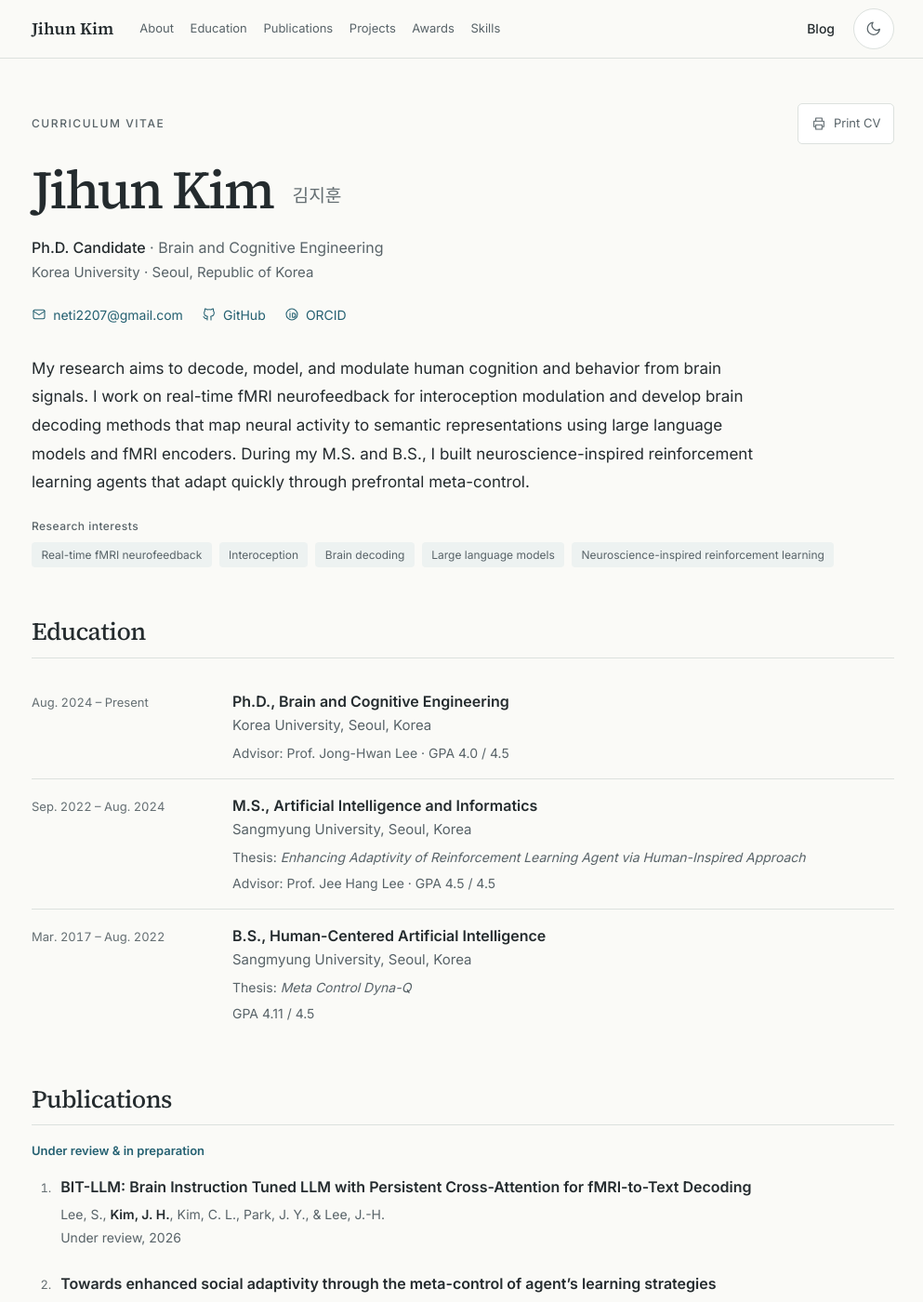
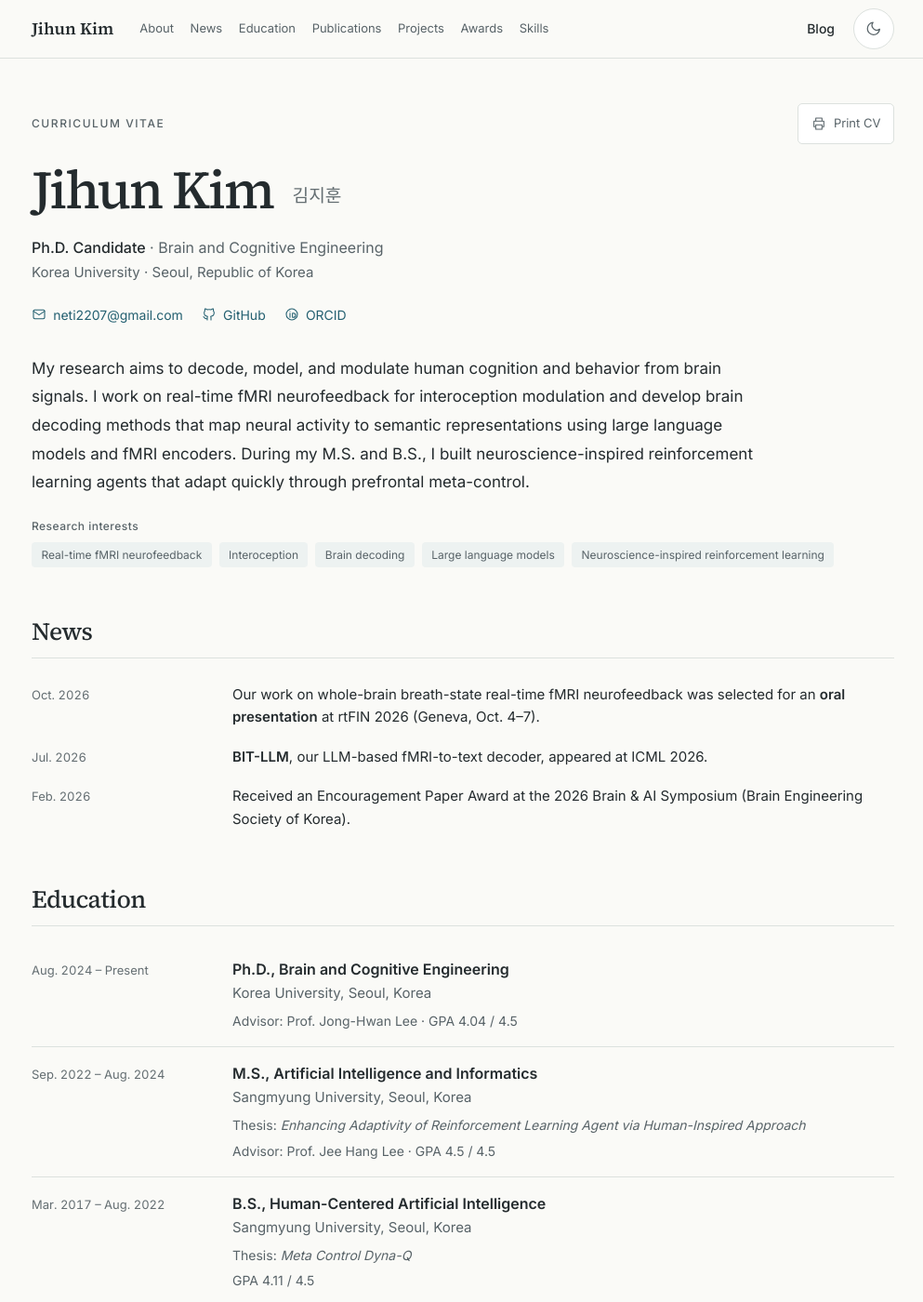
Before and after one commit to 201710757/201710757.github.io, a Jekyll site: the page built from index.html, in a window 1280 px wide and 1400 px high. Shown: the whole window at 93% size, without its empty margins (142-1135 px from the left). Built offline with Jekyll 4.4.1, drawn with Linux system fonts in a browser that asks for light colours; some of the changed text lies outside the part shown.

Commit message:
CV: add ICML 2026, rtFIN 2026 oral, new 2026 projects, and News section
- BIT-LLM moved from under review to ICML 2026 (poster + OpenReview links)
- Add rtFIN 2026 (Geneva) abstract selected for oral presentation
- Add 2026 NRF and IITP projects; ETRI project ended in 2025; Ph.D. GPA 4.04
- New News section; in-preparation paper moved to end of Publications
- Mobile section nav fits at 360-390px

Co-Authored-By: Claude Opus 5.5 <noreply@anthropic.com>

```diff
--- a/_data/cv.yml
+++ b/_data/cv.yml
@@ -19,6 +19,14 @@ about: >-
   language models and fMRI encoders. During my M.S. and B.S., I built neuroscience-inspired
   reinforcement learning agents that adapt quickly through prefrontal meta-control.
 
+news:
+  - date: Oct. 2026
+    text: "Our work on whole-brain breath-state real-time fMRI neurofeedback was selected for an **oral presentation** at rtFIN 2026 (Geneva, Oct. 4–7)."
+  - date: Jul. 2026
+    text: "**BIT-LLM**, our LLM-based fMRI-to-text decoder, appeared at ICML 2026."
+  - date: Feb. 2026
+    text: Received an Encouragement Paper Award at the 2026 Brain & AI Symposium (Brain Engineering Society of Korea).
+
 interests:
   - Real-time fMRI neurofeedback
   - Interoception
@@ -31,7 +39,7 @@ education:
     degree: Ph.D., Brain and Cognitive Engineering
     school: Korea University, Seoul, Korea
     advisor: Prof. Jong-Hwan Lee
-    gpa: 4.0 / 4.5
+    gpa: 4.04 / 4.5
   - period: Sep. 2022 – Aug. 2024
     degree: M.S., Artificial Intelligence and Informatics
     school: Sangmyung University, Seoul, Korea
@@ -45,15 +53,6 @@ education:
     gpa: 4.11 / 4.5
 
 publications:
-  - group: Under review & in preparation
-    items:
-      - authors: Lee, S., **Kim, J. H.**, Kim, C. L., Park, J. Y., & Lee, J.-H.
-        title: "BIT-LLM: Brain Instruction Tuned LLM with Persistent Cross-Attention for fMRI-to-Text Decoding"
-        venue: Under review
-        year: 2026
-      - authors: "**Kim, J. H.**, Kim, S. H., Kim, D. H., & Lee, J. H."
-        title: Towards enhanced social adaptivity through the meta-control of agent’s learning strategies
-        venue: In preparation
   - group: Journal articles
     items:
       - authors: "**Kim, J. H.**, & Lee, J. H."
@@ -79,6 +78,20 @@ publications:
             url: https://doi.org/10.3745/KTSDE.2022.11.10.427
   - group: Conference papers & abstracts
     items:
+      - authors: Lee, S., **Kim, J. H.**, Kim, C. L., Park, J. Y., & Lee, J.-H.
+        title: "BIT-LLM: Brain Instruction Tuned LLM with Persistent Cross-Attention for fMRI-to-Text Decoding"
+        venue: "*Forty-third International Conference on Machine Learning (ICML)*"
+        year: 2026
+        links:
+          - label: ICML
+            url: https://icml.cc/virtual/2026/poster/65031
+          - label: OpenReview
+            url: https://openreview.net/forum?id=HZhlRnJOHq
+      - authors: "**Kim, J. H.**, Kang, J.-E., Choi, H., Kim, Y., Kim, J., Kim, H., & Lee, J.-H."
+        title: Whole-Brain Breath-State Real-Time fMRI Neurofeedback Links Decoder-Guided Regulation to Salience-Network
+        venue: "*Real-Time Functional Imaging and Neurofeedback Meeting (rtFIN 2026)*, Geneva, Switzerland"
+        year: 2026
+        note: Oral presentation
       - authors: "**Kim, J. H.**, & Lee, J. H."
         title: Prefrontal meta-control enables the improved adaptivity of reinforcement learning agents
         venue: "*The 6th Multidisciplinary Conference on Reinforcement Learning and Decision Making (RLDM)*"
@@ -96,6 +109,11 @@ publications:
             url: https://doi.org/10.1007/978-3-030-98404-5_9
           - label: PDF
             url: /assets/papers/kim2021_ihci_touching-minds.pdf
+  - group: In preparation
+    items:
+      - authors: "**Kim, J. H.**, Kim, S. H., Kim, D. H., & Lee, J. H."
+        title: Towards enhanced social adaptivity through the meta-control of agent’s learning strategies
+        venue: In preparation
 
 patents:
   - title: System and method for experiment control and adaptive feedback for real-time fMRI-based interoceptive neurofeedback
@@ -105,6 +123,14 @@ patents:
     date: Filed Apr. 2026
 
 projects:
+  - period: 2026 – Present
+    title: Multimodal Foundation Model for Brain, Cognition, and Emotion
+    org: Korea University · National Research Foundation of Korea (NRF)
+    role: Development of an fMRI foundation model
+  - period: 2026 – Present
+    title: Brain- and Biology-Inspired AI Learning Technologies
+    org: Korea University · Institute of Information & Communications Technology Planning & Evaluation (IITP)
+    role: Development of a human–AI validation system
   - period: 2025 – Present
     title: Enhancing Brain–Body–Mind Interoceptive Indicators in Early Adolescents
     org: Korea University · National Research Foundation of Korea (NRF)
@@ -113,7 +139,7 @@ projects:
     title: Advanced Research on Real-Time fMRI-Based Neuro-Reinforcement Learning
     org: Korea University · National Research Foundation of Korea (NRF)
     role: Development of a real-time fMRI toolbox and brain decoder
-  - period: 2024 – Present
+  - period: 2024 – 2025
     title: Advancing High-Order Cognitive Neural Mechanisms in Human Modality Learning
     org: Korea University · Electronics and Telecommunications Research Institute (ETRI)
     role: Development of an fMRI encoder and multimodal LLM; group leader (2025)
@@ -125,6 +151,10 @@ projects:
     org: Sangmyung University
 
 awards:
+  - year: 2026
+    title: Oral Presentation
+    org: Real-Time Functional Imaging and Neurofeedback Meeting (rtFIN 2026), Geneva
+    detail: Whole-Brain Breath-State Real-Time fMRI Neurofeedback Links Decoder-Guided Regulation to Salience-Network
   - year: 2026
     title: Encouragement Paper Award
     org: Brain & AI Symposium, Brain Engineering Society of Korea
--- a/_layouts/cv.html
+++ b/_layouts/cv.html
@@ -32,6 +32,7 @@
       <a class="brand" href="{{ "/" | relative_url }}">{{ p.name }}</a>
       <nav class="sections" aria-label="Sections">
         <a href="#about">About</a>
+        <a href="#news">News</a>
         <a href="#education">Education</a>
         <a href="#publications">Publications</a>
         <a href="#projects">Projects</a>
@@ -78,6 +79,20 @@
         </ul>
       </div>
     </section>
+
+    {%- if cv.news %}
+    <section id="news">
+      <h2>News</h2>
+      <ul class="news">
+        {%- for n in cv.news %}
+        <li>
+          <span class="news-date">{{ n.date }}</span>
+          <span class="news-text">{{ n.text | markdownify | remove: '<p>' | remove: '</p>' | strip }}</span>
+        </li>
+        {%- endfor %}
+      </ul>
+    </section>
+    {%- endif %}
 
     <section id="education">
       <h2>Education</h2>
--- a/assets/css/cv.scss
+++ b/assets/css/cv.scss
@@ -147,6 +147,18 @@ h3, h4 { margin: 0; font-size: 1rem; font-weight: 600; line-height: 1.5; }
   }
 }
 
+.news {
+  list-style: none; padding: 0; margin: 0;
+  li {
+    display: grid; grid-template-columns: var(--when) minmax(0, 1fr); gap: .2rem 1.5rem;
+    padding: .55rem 0;
+  }
+}
+.news-date { color: var(--faint); font-size: .8125rem; font-variant-numeric: tabular-nums; padding-top: .15rem; }
+.news-text { font-size: .9375rem;
+  strong { font-weight: 600; }
+}
+
 /* Dates stay on one line on desktop; content receives the remaining measure. */
 .entry {
   display: grid; grid-template-columns: var(--when) minmax(0, 1fr); gap: .3rem 1.5rem;
@@ -203,8 +215,9 @@ h3, h4 { margin: 0; font-size: 1rem; font-weight: 600; line-height: 1.5; }
 }
 @media (max-width: 640px) {
   .topbar-inner { padding: .4rem 1.25rem; }
-  .sections { overflow-x: auto; padding: 0 3px; margin: 0 -3px; }
+  .sections { overflow-x: auto; padding: 0 3px; margin: 0 -3px; gap: .6rem; }
   .sections a { font-size: .75rem; }
+  .sections a[href="#about"] { display: none; } /* the brand link already returns to the top */
   .page { padding: 0 1.25rem; }
   section { padding-top: 2.5rem; }
   .hero { padding-top: 1.65rem; }
@@ -215,7 +228,7 @@ h3, h4 { margin: 0; font-size: 1rem; font-weight: 600; line-height: 1.5; }
   .affiliation { font-size: .875rem; }
   .contact { gap: .1rem 1.1rem; }
   .about { font-size: 1rem; line-height: 1.8; margin-top: 1.4rem; }
-  .entry, .skills { grid-template-columns: minmax(0, 1fr); gap: .3rem; }
+  .entry, .skills, .news li { grid-template-columns: minmax(0, 1fr); gap: .3rem; }
   .when { padding-top: 0; }
   .skills { gap: .2rem; }
   .skills dt { font-weight: 500; }
@@ -244,6 +257,7 @@ h3, h4 { margin: 0; font-size: 1rem; font-weight: 600; line-height: 1.5; }
   h2 { font-size: 16pt; margin-bottom: .5rem; }
   .entry, .pubs li, .research-interests { break-inside: avoid; }
   .entry { padding: .6rem 0; grid-template-columns: 12rem minmax(0, 1fr); }
+  .news li { padding: .3rem 0; grid-template-columns: 12rem minmax(0, 1fr); break-inside: avoid; }
   .hero { padding-top: 0; }
   .hero-heading { margin-bottom: .5rem; }
   .name { font-size: 28pt; margin-bottom: .5rem; }
```
